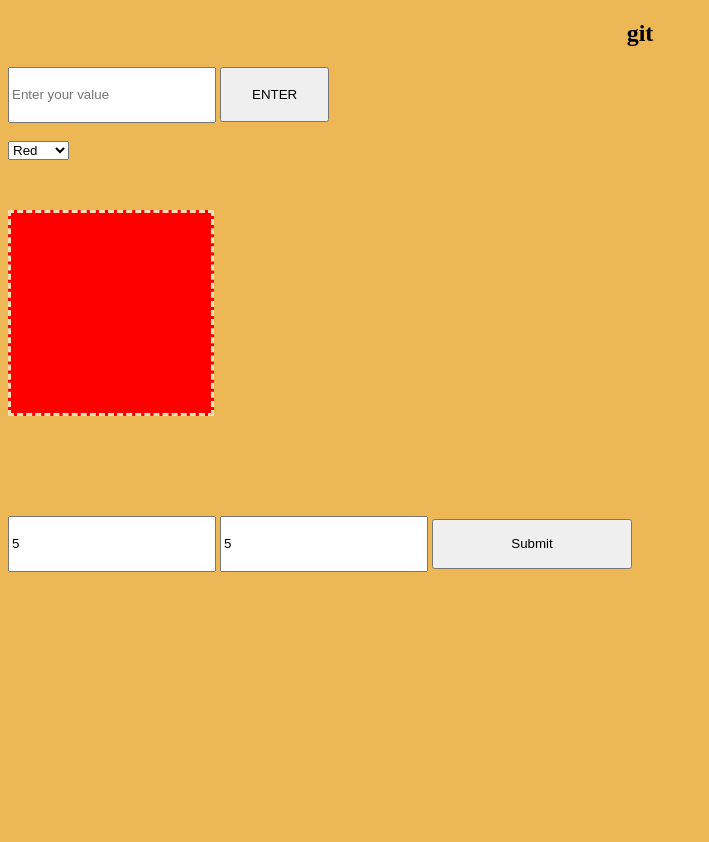
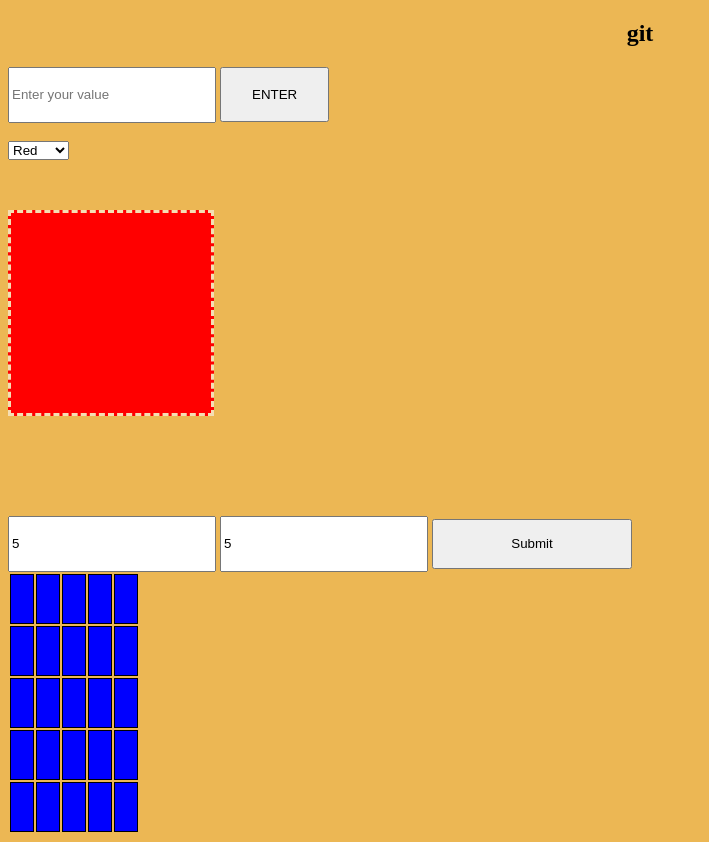
Before and after one commit to BohdanB911/lessonJs, a plain HTML site: page index.html in a window 1280 px wide. Both pictures are taken after typing "5", "5" into the empty fields and a click on the input 532 px from the left and 543 px from the top of the page. Shown: the whole page, without its empty margins (0-709 px from the left). Before the commit the page ends 800 px from the top, so only its background shows below. Drawn offline with Linux system fonts and the light colour scheme.

Commit message:
dz done zadacha4

```diff
--- a/css/main.css
+++ b/css/main.css
@@ -31,7 +31,7 @@ td {
 
 tr {
     border: 1px solid red;
-    min-height: 50px;
+    height: 50px;
     width: 100%;
     background-color: blue;
 }
--- a/js/main.js
+++ b/js/main.js
@@ -211,18 +211,18 @@ console.log(btn2)
 
 
 
-let arrRow = [];
-let arrCol = [];
 
-btn2.addEventListener('click', function(e) {
+let push = btn2.addEventListener('click', function(e) {
     e.preventDefault();
-
-
-    arrRow.push(rows.value)
-
-    arrCol.push(columns.value)
+    let rowsVal = rows.value;
+    let colsVal = columns.value
+    for (let i = 1; i <= rowsVal; i++) {
+        let createTr = document.createElement('tr');
+        table.appendChild(createTr);
+        for (let j = 1; j <= colsVal; j++) {
+            let createTd = document.createElement('td');
+            createTr.appendChild(createTd);
+        }
+    }
 
 });
-
-console.log(arrRow);
-console.log(arrCol)
```
